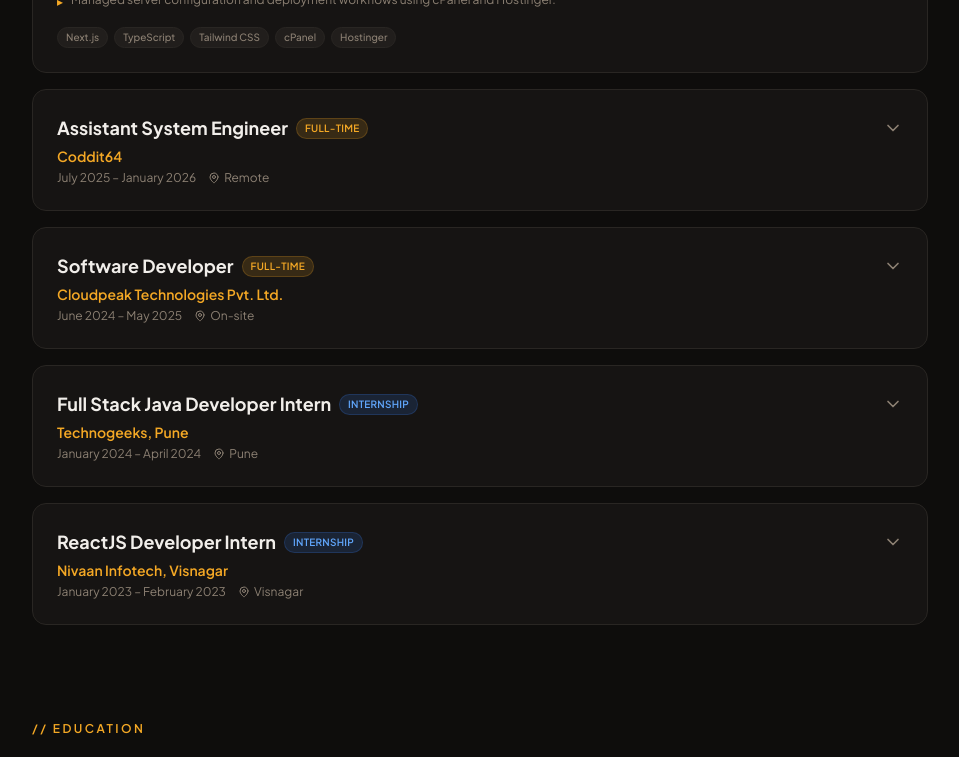
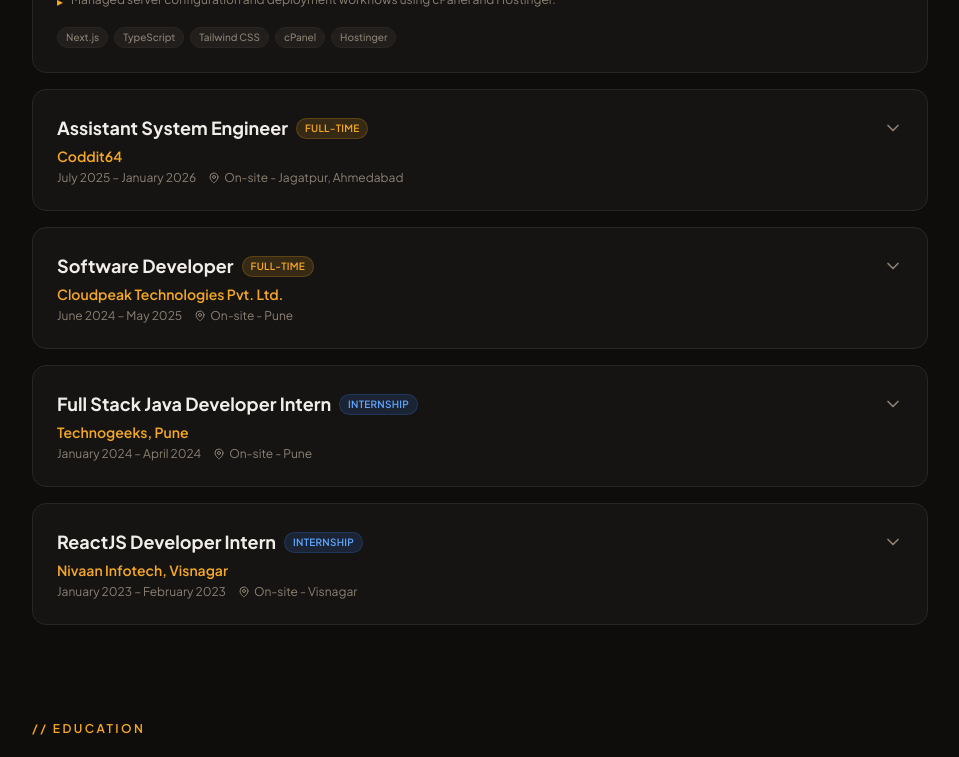
Before and after one commit to ViratSathavara/virat-portfolio, a Next.js app: page / in a window 1280 px wide. Shown: the part 2485-3242 px from the top of the page, without its empty margins (160-1119 px from the left). Built offline with nearby package versions, Linux system fonts and the light colour scheme.

Commit message:
update my Job locations properly.

```diff
--- a/src/components/Experience.tsx
+++ b/src/components/Experience.tsx
@@ -39,7 +39,7 @@
     type: "Full-time",
     duration: "March 2026 – Present",
     current: true,
-    location: "Remote",
+    location: "On-site - Jagatpur, Ahmedabad",
     projects: [
       {
         name: "PMS Management System (Enterprise SaaS Platform)",
@@ -75,7 +75,7 @@
     type: "Full-time",
     duration: "July 2025 – January 2026",
     current: false,
-    location: "Remote",
+    location: "On-site - Jagatpur, Ahmedabad",
     projects: [
       {
         name: "SHIFTit Health — Web Admin & Company Portal",
@@ -97,7 +97,7 @@
     type: "Full-time",
     duration: "June 2024 – May 2025",
     current: false,
-    location: "On-site",
+    location: "On-site - Pune",
     projects: [
       {
         name: "Quick Hub — Marketing Automation Platform",
@@ -120,7 +120,7 @@
     type: "Internship",
     duration: "January 2024 – April 2024",
     current: false,
-    location: "Pune",
+    location: "On-site - Pune",
     projects: [
       {
         name: "Connectify — Social Media App",
@@ -142,7 +142,7 @@
     type: "Internship",
     duration: "January 2023 – February 2023",
     current: false,
-    location: "Visnagar",
+    location: "On-site - Visnagar",
     projects: [
       {
         name: "Docket — Word Counter App",
```
